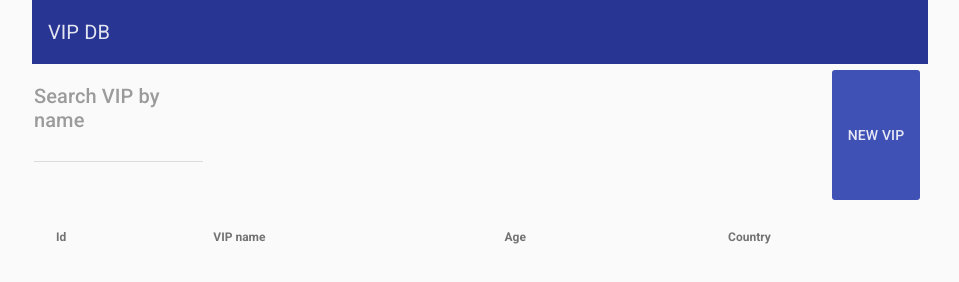
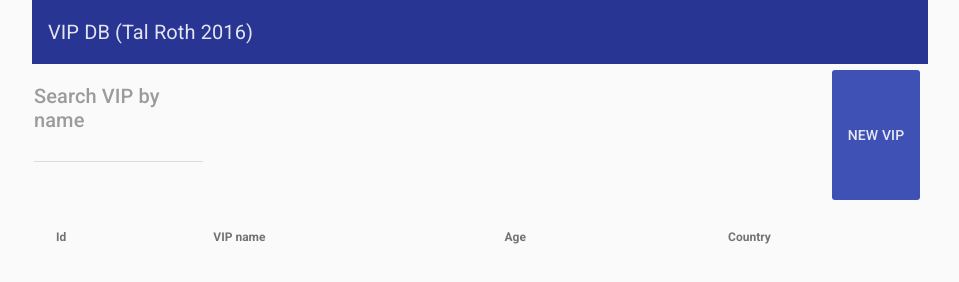
Before and after one commit to Talroth/VipProject, a plain HTML site: page ResetWeb/Views/Index.html in a window 1280 px wide. Shown: the whole page, without its empty margins (160-1119 px from the left). Drawn offline with Linux system fonts and the light colour scheme; no server answers.

Commit message:
Add my name

```diff
--- a/ResetWeb/Views/Index.html
+++ b/ResetWeb/Views/Index.html
@@ -24,7 +24,7 @@
         <md-toolbar class="md-hue-2">
             <div class="md-toolbar-tools">
                 <h2>
-                    <span>VIP DB</span>
+                    <span>VIP DB (Tal Roth 2016)</span>
                 </h2>
             </div>
         </md-toolbar>
```
